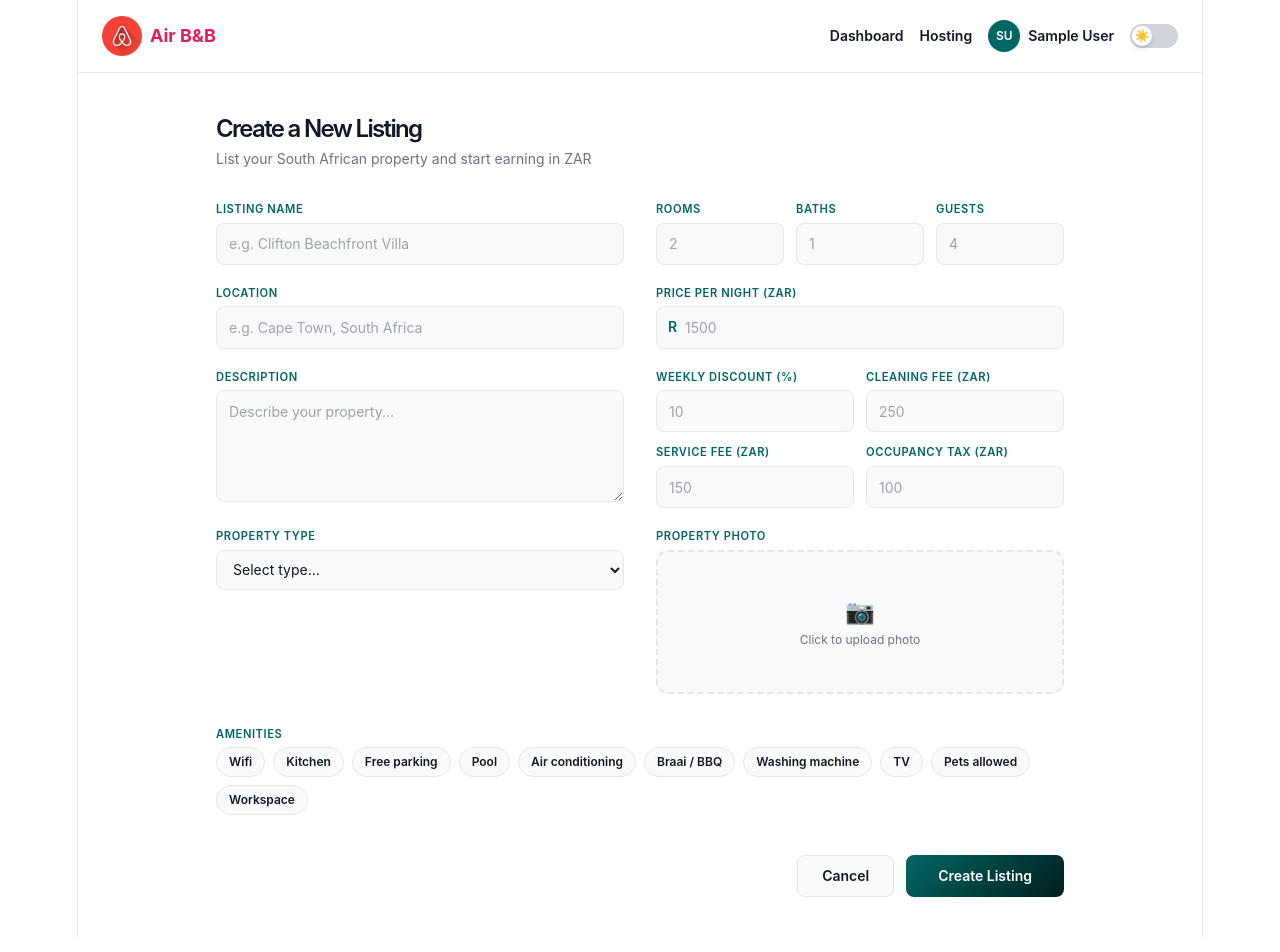
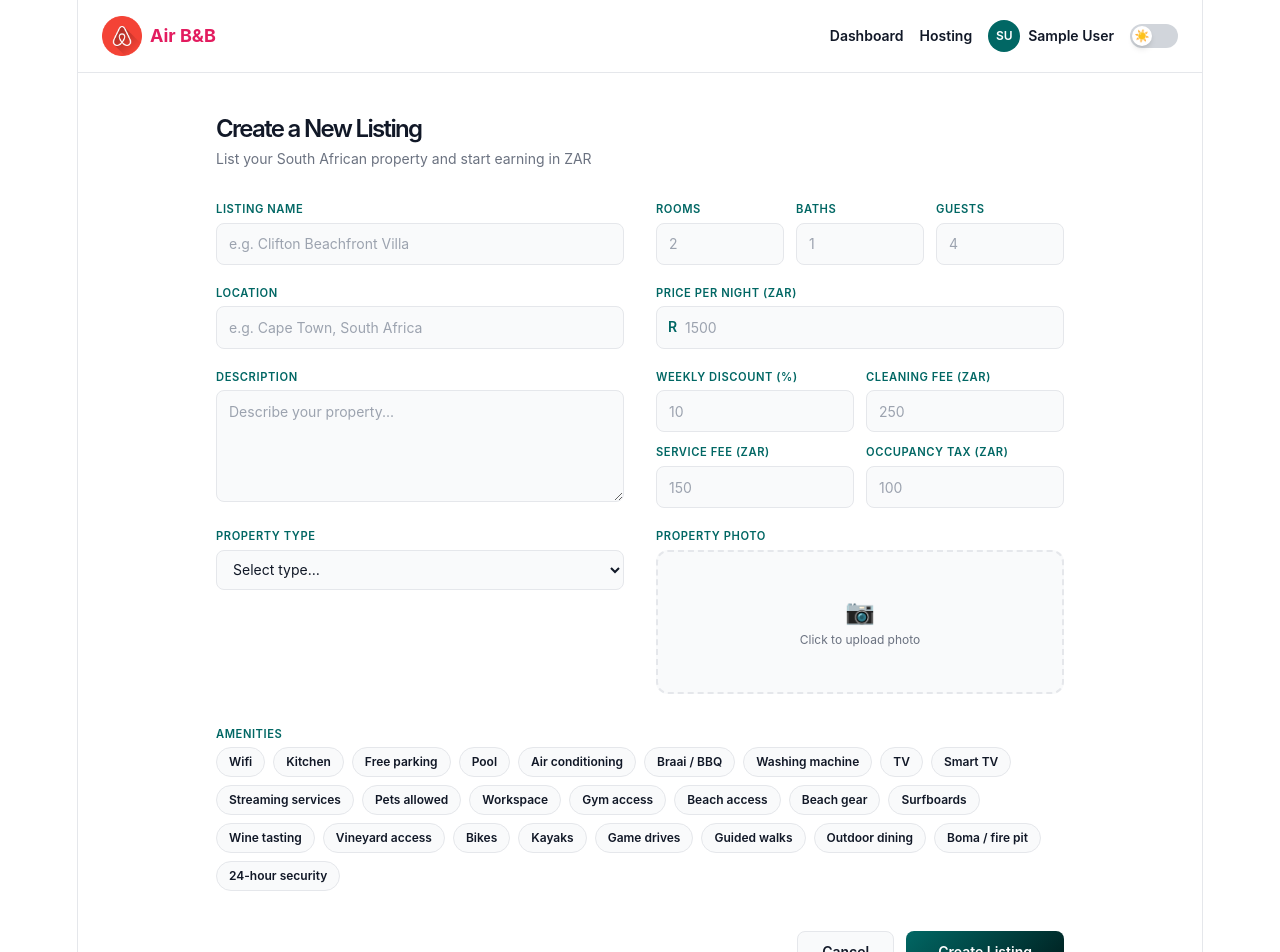
Before and after one commit to Kmaake-crypto/The-Grace-House-Airbnb, a React (Vite) app: page /create-listing in a window 1280 px wide. Shown: the top 952 px of the page. Built offline with nearby package versions, Linux system fonts and the light colour scheme; sample sign-in values are in the browser's storage.

Commit message:
Added relevant amenities and entertainment packages to all locations.

```diff
--- a/src/data/listings.js
+++ b/src/data/listings.js
@@ -29,7 +29,7 @@ export const listings = [
     ],
     amenities: [
       'Ocean view', 'Wifi', 'Pool', 'Free parking', 'Kitchen',
-      'Air conditioning', 'Braai / BBQ', 'Washing machine', 'TV', 'Pets allowed',
+      'Air conditioning', 'Braai / BBQ', 'Washing machine', 'Smart TV', 'Streaming services', 'Beach gear', 'Pets allowed',
     ],
     description:
       "Wake up to the sound of waves at this stunning Clifton villa. Perched above one of Cape Town's most famous beaches, you get uninterrupted Atlantic Ocean views, a private pool, and all the comforts of a luxury home. Walk to the beach in under two minutes.",
@@ -57,7 +57,7 @@ export const listings = [
     ],
     amenities: [
       'City view', 'Wifi', 'Gym access', 'Free parking', 'Kitchen',
-      'Air conditioning', 'Concierge', 'Security', 'TV', 'Coffee machine',
+      'Air conditioning', 'Concierge', 'Security', 'Smart TV', 'Streaming services', 'Workspace', 'Coffee machine',
     ],
     description:
       "Sleek, modern apartment in the heart of Sandton — South Africa's financial capital. Steps from Sandton City Mall, Nelson Mandela Square, and the Gautrain station. Perfect for business travellers or a stylish city break.",
@@ -85,7 +85,7 @@ export const listings = [
     ],
     amenities: [
       'Mountain view', 'Wifi', 'Vineyard access', 'Free parking', 'Full kitchen',
-      'Braai / BBQ', 'Fire pit', 'Washing machine', 'Farm animals', 'Bikes',
+      'Braai / BBQ', 'Fire pit', 'Washing machine', 'Smart TV', 'Wine tasting', 'Farm animals', 'Bikes',
     ],
     description:
       'Escape to the Cape Winelands in this charming whitewashed farmhouse surrounded by vineyards and mountain views. Enjoy private wine tastings, morning hikes on the property, and evenings around the fire pit under the stars.',
@@ -113,7 +113,7 @@ export const listings = [
     ],
     amenities: [
       'Harbour view', 'Wifi', 'Kitchenette', 'Air conditioning',
-      'Smart TV', 'Workspace', 'Gym access', 'Concierge',
+      'Smart TV', 'Streaming services', 'Workspace', 'Gym access', 'Concierge',
     ],
     description:
       'Contemporary studio right at the V&A Waterfront. Walk to the Two Oceans Aquarium, top restaurants, and boat trips to Robben Island. Table Mountain is visible from your window — the perfect Cape Town base.',
@@ -141,7 +141,7 @@ export const listings = [
     ],
     amenities: [
       'Beach access', 'Wifi', 'Pool', 'Outdoor shower', 'Kitchen',
-      'Braai / BBQ', 'Surfboards', 'Free parking', 'Air conditioning', 'TV',
+      'Braai / BBQ', 'Surfboards', 'Beach gear', 'Free parking', 'Air conditioning', 'Smart TV', 'Streaming services',
     ],
     description:
       "Laid-back bungalow steps from Umhlanga's famous Blue Flag beach. Warm Indian Ocean water year-round, a private pool for cooler days, and easy access to Gateway Theatre of Shopping and KwaZulu-Natal's best restaurants.",
@@ -169,7 +169,7 @@ export const listings = [
     ],
     amenities: [
       'Bush view', 'Wifi', 'Game drives included', 'All meals included',
-      'Pool', 'Air conditioning', 'Laundry service', 'Guided walks',
+      'Pool', 'Air conditioning', 'Smart TV', 'Game drives included', 'Laundry service', 'Guided walks',
     ],
     description:
       'Fall asleep to lion roars and wake to elephant sightings from this en-suite lodge room on the edge of the Greater Kruger National Park. Twice-daily game drives, bush walks, and all meals are included in the rate.',
@@ -249,6 +249,14 @@ export const listings = [
     },
   ].map((mockup) => ({
     ...mockup,
+    amenities: {
+      'Cape Town': ['Wifi', 'Free parking', 'Kitchen', 'Smart TV', 'Streaming services', 'Beach gear', 'Braai / BBQ', 'Air conditioning'],
+      Johannesburg: ['Wifi', 'Free parking', 'Kitchen', 'Smart TV', 'Streaming services', 'Workspace', 'Gym access', '24-hour security'],
+      Durban: ['Wifi', 'Free parking', 'Kitchen', 'Smart TV', 'Streaming services', 'Beach access', 'Surfboards', 'Outdoor shower'],
+      Stellenbosch: ['Wifi', 'Free parking', 'Full kitchen', 'Smart TV', 'Wine tasting', 'Vineyard access', 'Bikes', 'Fire pit'],
+      Knysna: ['Wifi', 'Free parking', 'Kitchen', 'Smart TV', 'Streaming services', 'Kayaks', 'Beach access', 'Braai / BBQ'],
+      'Kruger Park': ['Wifi', 'Free parking', 'Kitchen', 'Outdoor dining', 'Game drives', 'Guided walks', 'Pool', 'Boma / fire pit'],
+    }[mockup.city],
     location: `${mockup.area}, ${mockup.city}, South Africa`,
     currency: 'ZAR',
     priceFormatted: `R ${mockup.price.toLocaleString('en-ZA')}`,
@@ -256,7 +264,7 @@ export const listings = [
     reviews: 36,
     hostSince: '2022',
     gallery: [mockup.image],
-    amenities: [mockup.feature, 'Wifi', 'Free parking', 'Kitchen', 'Braai / BBQ', 'Air conditioning'],
+    feature: undefined,
   })),
 ]
 
--- a/src/pages/CreateListing.jsx
+++ b/src/pages/CreateListing.jsx
@@ -5,7 +5,10 @@ import { listingsApi } from '../services/api.js'
 
 const AMENITY_OPTIONS = [
   'Wifi', 'Kitchen', 'Free parking', 'Pool', 'Air conditioning',
-  'Braai / BBQ', 'Washing machine', 'TV', 'Pets allowed', 'Workspace',
+  'Braai / BBQ', 'Washing machine', 'TV', 'Smart TV', 'Streaming services',
+  'Pets allowed', 'Workspace', 'Gym access', 'Beach access', 'Beach gear',
+  'Surfboards', 'Wine tasting', 'Vineyard access', 'Bikes', 'Kayaks',
+  'Game drives', 'Guided walks', 'Outdoor dining', 'Boma / fire pit', '24-hour security',
 ]
 
 const PROPERTY_TYPES = ['Entire home', 'Entire apartment', 'Private room', 'Shared room', 'Entire studio']
```
